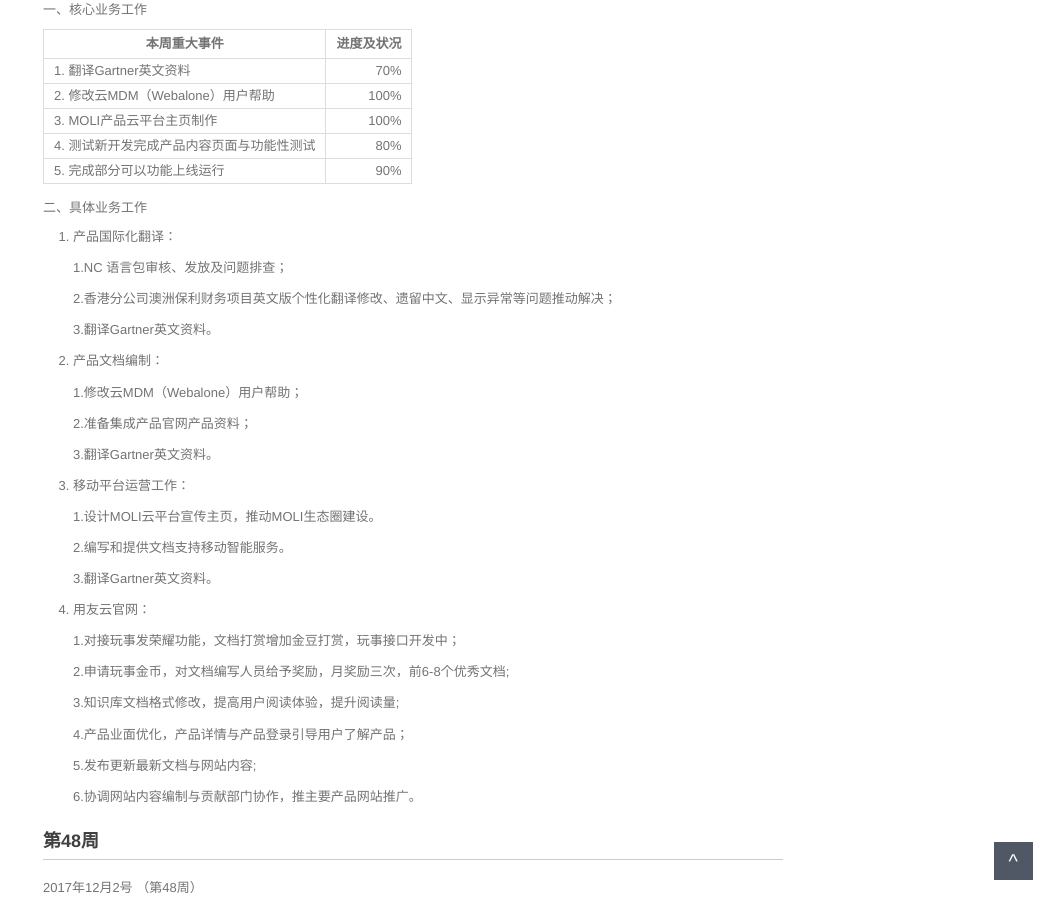
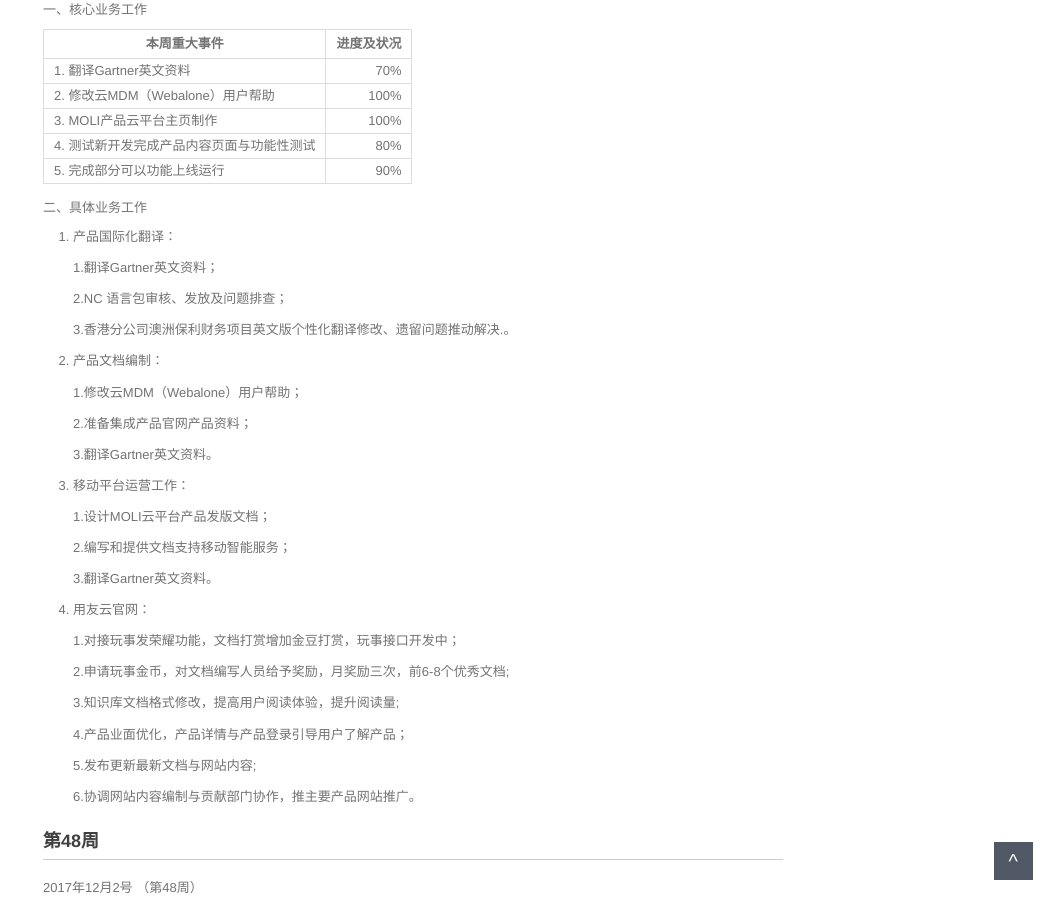
Before and after one commit to walllFlower/blog, a Jekyll site: the page built from _posts/2017-06-22-day_report_cxz.md, in a window 1280 px wide and 900 px high, scrolled down 535 px. Shown: the whole window, without its empty margins (227-1280 px from the left). Built offline with Jekyll 4.4.1, drawn with Linux system fonts in a browser that asks for light colours; comment, search, counter and statistics services are not loaded.

Commit message:
Update 2017-06-22-day_report_cxz.md

```diff
--- a/_posts/2017-06-22-day_report_cxz.md
+++ b/_posts/2017-06-22-day_report_cxz.md
@@ -37,11 +37,11 @@ categories: 日报
 
 1. 产品国际化翻译：
 
-    1.NC 语言包审核、发放及问题排查；
+    1.翻译Gartner英文资料；
 
-    2.香港分公司澳洲保利财务项目英文版个性化翻译修改、遗留中文、显示异常等问题推动解决；
+    2.NC 语言包审核、发放及问题排查；
 
-    3.翻译Gartner英文资料。
+    3.香港分公司澳洲保利财务项目英文版个性化翻译修改、遗留问题推动解决.。
 
 2. 产品文档编制：
 
@@ -53,9 +53,9 @@ categories: 日报
 
 3. 移动平台运营工作：
 
-    1.设计MOLI云平台宣传主页，推动MOLI生态圈建设。
+    1.设计MOLI云平台产品发版文档；
 
-    2.编写和提供文档支持移动智能服务。
+    2.编写和提供文档支持移动智能服务；
 
     3.翻译Gartner英文资料。
 
```
